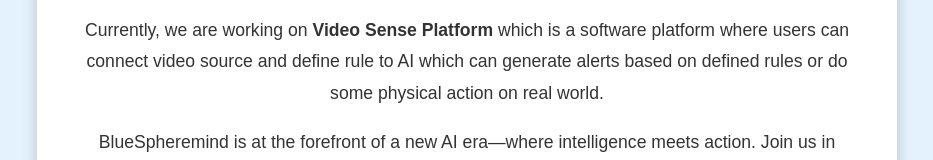
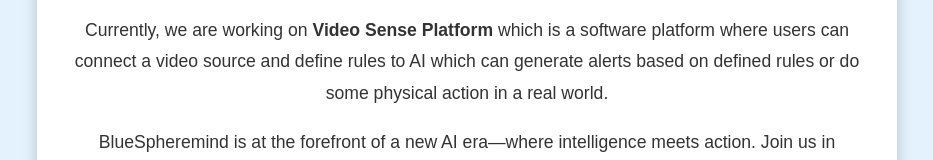
Before and after one commit to immohan6598/bluespheremind_web, a plain HTML site: page index.html in a window 1280 px wide. Shown: the part 562-722 px from the top of the page, without its empty margins (173-1106 px from the left). Drawn offline with Linux system fonts and the light colour scheme.

Commit message:
minor corrections

```diff
--- a/index.html
+++ b/index.html
@@ -71,7 +71,7 @@
         <p><strong>Building Physical AI</strong></p>
         <p>At <strong>BluesphereMind</strong>, we are redefining the boundaries of artificial intelligence by bringing it into the physical world. Our mission is to develop <strong>intelligent robotic systems</strong> that seamlessly integrate AI with real-world applications, solving complex problems across industries.</p>
         <p>From <strong>automated monitoring and safety systems</strong> to <strong>AI-powered industrial automation and smart robotics</strong>, we are committed to transforming how technology interacts with the physical environment.</p>
-        <p>Currently, we are working on <strong> Video Sense Platform </strong> which is a software platform where users can connect video source and define rule to AI which can generate alerts based on defined rules or do some physical action on real world.</p>
+        <p>Currently, we are working on <strong> Video Sense Platform </strong> which is a software platform where users can connect a video source and define rules to AI which can generate alerts based on defined rules or do some physical action in a real world.</p>
         <p>BlueSpheremind is at the forefront of a new AI era—where intelligence meets action. Join us in shaping the future of <strong>Physical AI</strong>.</p>
         <div class="contact">
             <p>Contact us:</p>
```
